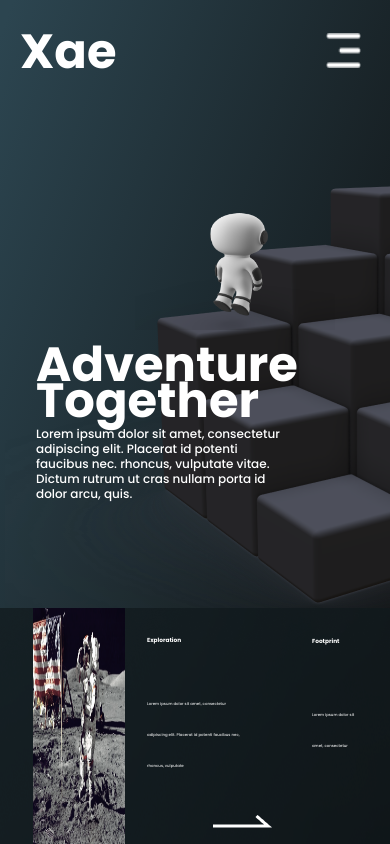
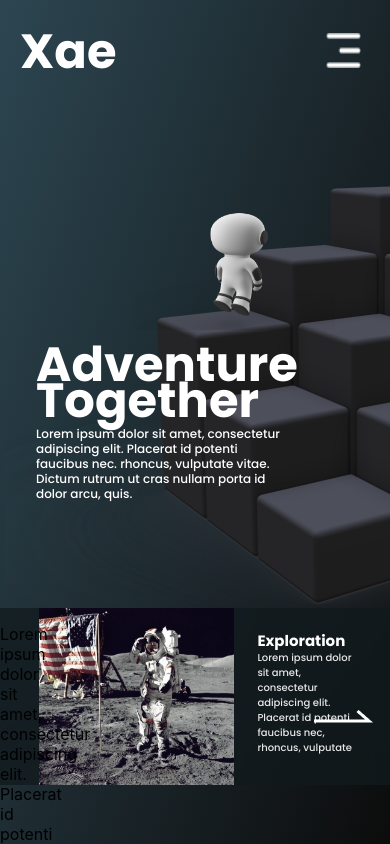
Before and after one commit to hstrejoluna/I-Design-You-Build---Frontend-Challenge-1-, a React (Create React App) app: page / in a window 390 px wide. Built offline with nearby package versions, Linux system fonts and the light colour scheme.

Commit message:
footer text for mobile

```diff
--- a/src/components/footer.jsx
+++ b/src/components/footer.jsx
@@ -10,6 +10,10 @@ const Footer = () => {
         Lorem ipsum dolor sit amet, consectetur adipiscing elit. Placerat id
         potenti faucibus nec, rhoncus, vulputate
       </p>
+      <p id="mainarticlepmobile">
+        Lorem ipsum dolor sit amet, consectetur adipiscing elit. Placerat id
+        potenti faucibus nec, rhoncus, vulputate
+      </p>
       <img id="mainarticlearrow" src={arrow}></img>
       <h3 id="secondarticleh3">Footprint</h3>
       <p id="secondarticlep">Lorem ipsum dolor sit amet, consectetur </p>
--- a/src/index.css
+++ b/src/index.css
@@ -104,6 +104,7 @@ code {
   grid-template-columns: 50% 50%;
   grid-template-areas: "herotext heroimg";
 }
+
 
 .heroimage {
   grid-area: heroimg;
@@ -244,6 +245,10 @@ code {
   z-index: 20;
 }
 
+.footer #mainarticlemobile{
+  display: none;
+}
+
 .mobilemenu {
   display: none;
 }
@@ -333,4 +338,35 @@ code {
     width: 60%;
     z-index: 30;
   }
+
+  .footer {
+    grid-template-columns: 10% 50% 40%;
+    grid-template-areas: ". footerimg footerdesc";
+    background-image: url("./images/Rectangle2.png");
+    background-repeat: cover;
+    height: 75%;
+  }
+  .footer #mainarticleimg {
+    grid-area: footerimg;
+    width: 100%;
+    height: 100%;
+  }
+  .footer #mainarticleh3 {
+    grid-area: footerdesc;
+    font-size: 15px;
+
+  }
+
+  .footer #mainarticlep {
+    grid-area: footerdesc;
+    line-height: 15px;
+    font-size: 10px;
+  }
+
+  .footer #mainarticlearrow {
+    grid-area: footerdesc;
+    align-self: end;
+    justify-self: end;
+    margin-right: 10%;
+  }
 }
```
